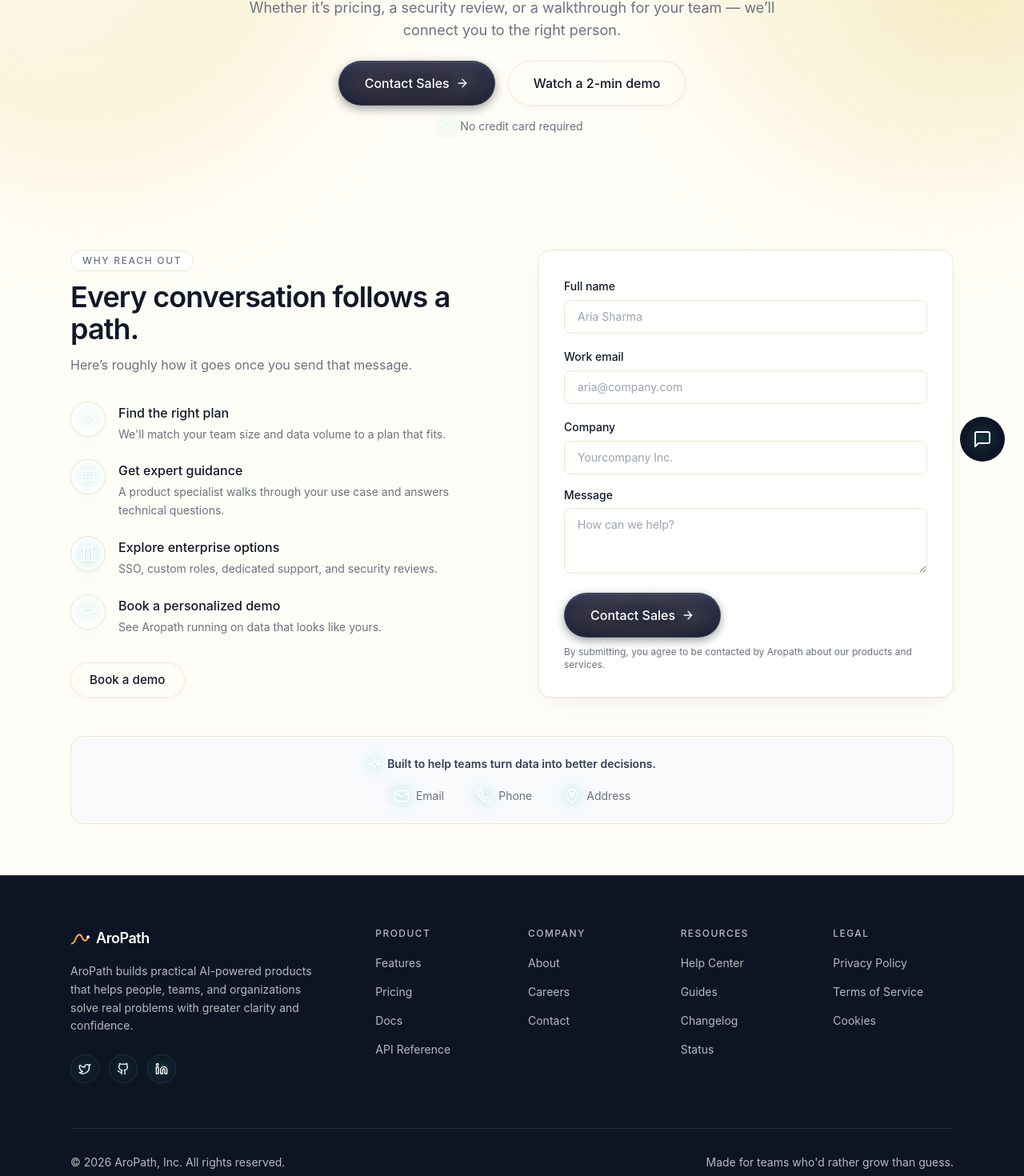
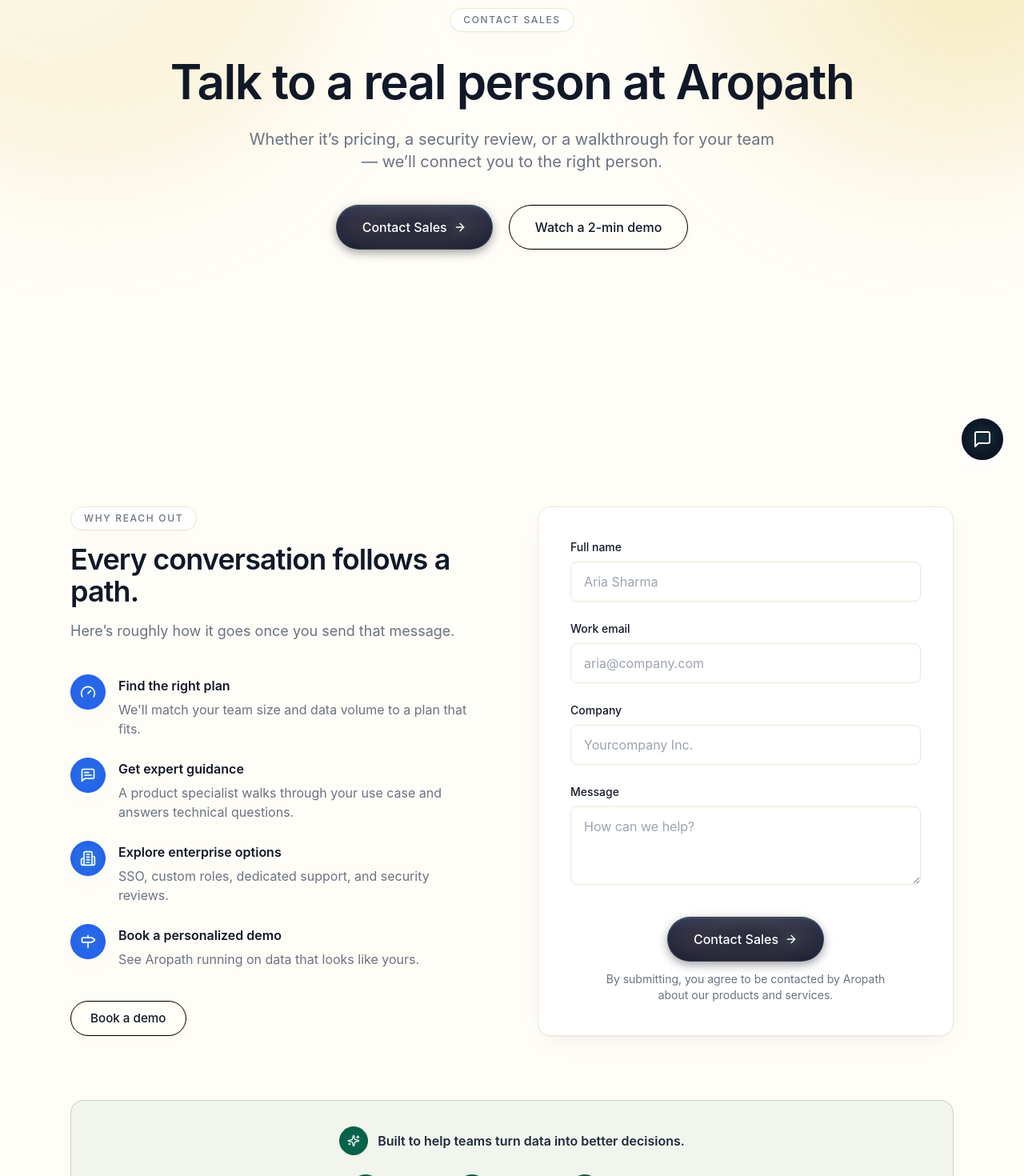
Before and after one commit to Aropath/AP-Website, a Next.js app: page /contact in a window 1280 px wide. Shown: the part 199-1669 px from the top of the page at 80% size. Built offline with nearby package versions, Linux system fonts and the light colour scheme; a web font is replaced by a local one.

Commit message:
Update website changes

```diff
--- a/src/components/contact/AropathContactPage.tsx
+++ b/src/components/contact/AropathContactPage.tsx
@@ -1,12 +1,19 @@
 "use client";
 
 import React, { useState } from "react";
-import { ArrowRight, Check, ShieldCheck, Gauge, MessageSquareText, Building2, Milestone, Mail, Phone, MapPin, Sparkles } from "lucide-react";
+import { ArrowRight, Check, ShieldCheck, Gauge, MessageSquareText, Building2, Milestone, Mail, Phone, Sparkles } from "lucide-react";
+import { siWhatsapp } from "simple-icons";
 import { Container } from "@/components/layout/Container";
 import { Button } from "@/components/ui/Button";
 import { MagneticButton } from "@/components/ui/MagneticButton";
 import { CursorGlow } from "@/components/ui/CursorGlow";
 import { GradientBlob } from "@/components/ui/GradientBlob";
+
+const WhatsappIcon = (props: React.SVGProps<SVGSVGElement>) => (
+  <svg role="img" viewBox="0 0 24 24" fill="currentColor" className={props.className}>
+    <path d={siWhatsapp.path} />
+  </svg>
+);
 
 const BENEFITS = [
   { icon: Gauge, title: "Find the right plan", desc: "We'll match your team size and data volume to a plan that fits." },
@@ -18,46 +25,42 @@
 const CONTACT_METHODS = [
   { icon: Mail, label: "Email" },
   { icon: Phone, label: "Phone" },
-  { icon: MapPin, label: "Address" },
+  { icon: WhatsappIcon, label: "WhatsApp" },
 ];
 
 function Hero() {
   return (
-    <section className="relative overflow-hidden pb-20 pt-20">
+    <section className="relative overflow-hidden min-h-[calc(100vh-5rem)] flex items-center justify-center py-20 sm:py-28">
       <div className="absolute inset-0 bg-path-grid opacity-30" aria-hidden="true" />
       <GradientBlob className="-left-24 top-[-8%] h-72 w-72 opacity-80" />
       <GradientBlob variant="blush" className="right-[-6%] top-0 h-72 w-72 opacity-80" />
       <CursorGlow boundsId="contact-hero" />
 
       <Container className="relative text-center" id="contact-hero">
-        <span className="inline-flex items-center rounded-full border border-line bg-card px-3.5 py-1 text-xs font-medium uppercase tracking-[0.14em] text-ink-muted">
+        <span className="inline-flex items-center rounded-full border border-line bg-card px-4 py-1.5 text-xs font-medium uppercase tracking-[0.14em] text-ink-muted shadow-soft">
           Contact Sales
         </span>
 
-        <h1 className="mt-6 max-w-3xl mx-auto text-4xl sm:text-5xl font-display font-semibold">
+        <h1 className="mt-8 max-w-4xl mx-auto text-4xl sm:text-5xl lg:text-6xl font-display font-semibold leading-[1.18] tracking-tight text-balance">
           Talk to a real person at Aropath
         </h1>
 
-        <p className="mt-4 max-w-2xl mx-auto text-lg text-ink-muted">
+        <p className="mt-7 max-w-2xl mx-auto text-lg sm:text-xl leading-relaxed text-ink-muted">
           Whether it’s pricing, a security review, or a walkthrough for your team — we’ll connect you to the right person.
         </p>
 
-        <div className="mt-6 flex items-center justify-center gap-4">
+        <div className="mt-10 flex items-center justify-center gap-4 sm:gap-5">
           <MagneticButton>
             <Button variant="navy" size="lg" withArrow>
               Contact Sales
             </Button>
           </MagneticButton>
           <MagneticButton>
-            <Button variant="glass" size="lg">
+            <Button variant="glass" size="lg" className="border border-black text-ink hover:border-black">
               <span>Watch a 2-min demo</span>
             </Button>
           </MagneticButton>
         </div>
-
-        <p className="mt-4 text-sm text-ink-muted flex items-center justify-center gap-2">
-          <ShieldCheck className="h-4 w-4 text-amber-500" /> No credit card required
-        </p>
       </Container>
     </section>
   );
@@ -66,27 +69,27 @@
 function Benefits() {
   return (
     <div className="flex flex-col justify-between h-full lg:pr-6">
-      <div className="space-y-3">
-        <span className="inline-flex items-center rounded-full border border-line bg-card px-3.5 py-1 text-xs font-medium uppercase tracking-[0.14em] text-ink-muted">
+      <div className="space-y-4">
+        <span className="inline-flex items-center rounded-full border border-line bg-card px-4 py-1.5 text-xs font-medium uppercase tracking-[0.14em] text-ink-muted shadow-soft">
           Why reach out
         </span>
-        <h2 className="text-3xl font-semibold tracking-tight text-ink sm:text-4xl">
+        <h2 className="text-3xl sm:text-4xl font-semibold tracking-tight text-ink leading-tight">
           Every conversation follows a path.
         </h2>
-        <p className="text-base leading-relaxed text-ink-muted">
+        <p className="text-base sm:text-lg leading-relaxed text-ink-muted">
           Here’s roughly how it goes once you send that message.
         </p>
       </div>
 
-      <ol className="space-y-5 my-6">
+      <ol className="space-y-6 my-8">
         {BENEFITS.map((b) => (
           <li key={b.title} className="flex items-start gap-4">
-            <div className="flex h-11 w-11 shrink-0 items-center justify-center rounded-full bg-white border border-line shadow-soft">
-              <b.icon className="h-5 w-5 text-amber-500" />
+            <div className="flex h-11 w-11 shrink-0 items-center justify-center rounded-full bg-[#2563EB] border border-[#2563EB] shadow-soft">
+              <b.icon className="h-5 w-5 text-white !text-white !stroke-white" />
             </div>
             <div className="pt-0.5">
-              <h4 className="font-medium text-ink">{b.title}</h4>
-              <p className="mt-1 text-sm leading-relaxed text-ink-muted">{b.desc}</p>
+              <h4 className="font-semibold text-ink text-base">{b.title}</h4>
+              <p className="mt-1.5 text-sm sm:text-base leading-relaxed text-ink-muted">{b.desc}</p>
             </div>
           </li>
         ))}
@@ -94,7 +97,7 @@
 
       <div>
         <a href="#contact-form" className="inline-block">
-          <Button variant="outline" size="md">Book a demo</Button>
+          <Button variant="outline" size="md" className="border border-black text-ink hover:border-black">Book a demo</Button>
         </a>
       </div>
     </div>
@@ -115,12 +118,12 @@
 
   if (submitted) {
     return (
-      <div className="rounded-2xl bg-white p-8 shadow-soft text-center h-full flex flex-col items-center justify-center">
-        <div className="mx-auto mb-4 flex h-12 w-12 items-center justify-center rounded-full bg-amber-500 text-white">
+      <div className="rounded-2xl bg-white p-8 shadow-soft text-center h-full flex flex-col items-center justify-center leading-relaxed">
+        <div className="mx-auto mb-4 flex h-12 w-12 items-center justify-center rounded-full bg-[#059669] text-white">
           <Check className="h-5 w-5" />
         </div>
         <h3 className="text-lg font-semibold">Message sent.</h3>
-        <p className="mt-2 text-sm text-ink-muted">Thanks — someone from our sales team will reach out within one business day.</p>
+        <p className="mt-2 text-sm sm:text-base leading-relaxed text-ink-muted">Thanks — someone from our sales team will reach out within one business day.</p>
         <button className="mt-6 inline-block" onClick={() => setSubmitted(false)}>
           <Button variant="outline">Send another message</Button>
         </button>
@@ -129,32 +132,32 @@
   }
 
   return (
-    <form id="contact-form" onSubmit={handleSubmit} className="flex flex-col justify-between h-full space-y-4">
+    <form id="contact-form" onSubmit={handleSubmit} className="flex flex-col justify-between h-full space-y-5 sm:space-y-6">
       <div>
-        <label className="text-sm font-medium text-ink">Full name</label>
-        <input required value={values.name} onChange={update("name")} className="mt-1.5 w-full rounded-lg border border-line bg-canvas px-4 py-2.5 text-sm focus:border-amber-500 focus:outline-none focus:ring-1 focus:ring-amber-500" placeholder="Aria Sharma" />
+        <label className="text-sm font-medium text-ink block mb-2">Full name</label>
+        <input required value={values.name} onChange={update("name")} className="w-full rounded-lg border border-line bg-canvas px-4 py-3 text-sm sm:text-base leading-relaxed focus:border-amber-500 focus:outline-none focus:ring-1 focus:ring-amber-500" placeholder="Aria Sharma" />
       </div>
 
       <div>
-        <label className="text-sm font-medium text-ink">Work email</label>
-        <input required type="email" value={values.email} onChange={update("email")} className="mt-1.5 w-full rounded-lg border border-line bg-canvas px-4 py-2.5 text-sm focus:border-amber-500 focus:outline-none focus:ring-1 focus:ring-amber-500" placeholder="aria@company.com" />
+        <label className="text-sm font-medium text-ink block mb-2">Work email</label>
+        <input required type="email" value={values.email} onChange={update("email")} className="w-full rounded-lg border border-line bg-canvas px-4 py-3 text-sm sm:text-base leading-relaxed focus:border-amber-500 focus:outline-none focus:ring-1 focus:ring-amber-500" placeholder="aria@company.com" />
       </div>
 
       <div>
-        <label className="text-sm font-medium text-ink">Company</label>
-        <input required value={values.company} onChange={update("company")} className="mt-1.5 w-full rounded-lg border border-line bg-canvas px-4 py-2.5 text-sm focus:border-amber-500 focus:outline-none focus:ring-1 focus:ring-amber-500" placeholder="Yourcompany Inc." />
+        <label className="text-sm font-medium text-ink block mb-2">Company</label>
+        <input required value={values.company} onChange={update("company")} className="w-full rounded-lg border border-line bg-canvas px-4 py-3 text-sm sm:text-base leading-relaxed focus:border-amber-500 focus:outline-none focus:ring-1 focus:ring-amber-500" placeholder="Yourcompany Inc." />
       </div>
 
       <div className="flex-1 flex flex-col">
-        <label className="text-sm font-medium text-ink">Message</label>
-        <textarea required value={values.message} onChange={update("message")} rows={3} className="mt-1.5 w-full flex-1 min-h-[80px] rounded-lg border border-line bg-canvas px-4 py-2.5 text-sm focus:border-amber-500 focus:outline-none focus:ring-1 focus:ring-amber-500" placeholder="How can we help?" />
+        <label className="text-sm font-medium text-ink block mb-2">Message</label>
+        <textarea required value={values.message} onChange={update("message")} rows={3} className="w-full flex-1 min-h-[90px] rounded-lg border border-line bg-canvas px-4 py-3 text-sm sm:text-base leading-relaxed focus:border-amber-500 focus:outline-none focus:ring-1 focus:ring-amber-500" placeholder="How can we help?" />
       </div>
 
-      <div className="pt-2">
-        <Button type="submit" variant="primary" size="lg" withArrow>
+      <div className="pt-4 flex flex-col items-center justify-center text-center">
+        <Button type="submit" variant="primary" size="lg" withArrow className="px-8">
           Contact Sales
         </Button>
-        <p className="mt-2.5 text-xs text-ink-muted">By submitting, you agree to be contacted by Aropath about our products and services.</p>
+        <p className="mt-3 text-xs sm:text-sm leading-relaxed text-ink-muted max-w-sm mx-auto">By submitting, you agree to be contacted by Aropath about our products and services.</p>
       </div>
     </form>
   );
@@ -165,23 +168,28 @@
     <>
       <Hero />
 
-      <Container className="py-16">
+      <Container className="py-20 sm:py-28">
         <div className="grid gap-12 lg:grid-cols-2 lg:gap-16 items-stretch">
           <Benefits />
-          <div className="bg-white rounded-2xl p-6 sm:p-8 shadow-soft border border-line flex flex-col">
+          <div className="bg-white rounded-2xl p-6 sm:p-10 shadow-soft border border-line flex flex-col">
             <ContactForm />
           </div>
         </div>
 
-        <div className="mt-12 rounded-2xl bg-slate-50 border border-line p-6 text-center">
-          <p className="inline-flex items-center justify-center gap-2 text-sm font-semibold text-slate-700">
-            <Sparkles className="h-4 w-4 text-amber-500" /> Built to help teams turn data into better decisions.
+        <div className="mt-16 sm:mt-20 rounded-2xl bg-[#065f46]/5 border border-[#065f46]/20 p-8 text-center">
+          <p className="inline-flex items-center justify-center gap-3 text-sm sm:text-base font-semibold text-slate-800 leading-relaxed">
+            <span className="flex h-9 w-9 shrink-0 items-center justify-center rounded-full bg-[#065f46] border border-[#065f46] shadow-soft">
+              <Sparkles className="h-4 w-4 text-white !text-white !stroke-white" />
+            </span>
+            <span>Built to help teams turn data into better decisions.</span>
           </p>
 
-          <div className="mt-4 flex flex-wrap items-center justify-center gap-6 sm:gap-10">
+          <div className="mt-6 flex flex-wrap items-center justify-center gap-6 sm:gap-10">
             {CONTACT_METHODS.map((m) => (
-              <div key={m.label} className="flex items-center gap-2 text-sm text-ink-muted">
-                <m.icon className="h-5 w-5 text-amber-500" />
+              <div key={m.label} className="flex items-center gap-3 text-sm sm:text-base text-ink font-medium">
+                <div className="flex h-10 w-10 shrink-0 items-center justify-center rounded-full bg-[#065f46] border border-[#065f46] shadow-soft">
+                  <m.icon className="h-5 w-5 text-white !text-white !stroke-white" />
+                </div>
                 <span>{m.label}</span>
               </div>
             ))}
--- a/src/components/layout/BackToTop.tsx
+++ b/src/components/layout/BackToTop.tsx
@@ -90,10 +90,10 @@
         type="button"
         onClick={() => setOpen(!open)}
         className={cn(
-          "flex h-14 w-14 items-center justify-center rounded-full shadow-card transition-all duration-300 focus-visible:outline-none focus-visible:ring-2 focus-visible:ring-ink/40",
+          "flex h-14 w-14 items-center justify-center rounded-full border-2 border-white shadow-card transition-all duration-300 focus-visible:outline-none focus-visible:ring-2 focus-visible:ring-ink/40",
           open
-            ? "border border-line bg-card text-ink hover:bg-saffron/20"
-            : "bg-[#0D1524] text-white hover:-translate-y-1 hover:shadow-lg"
+            ? "bg-card text-ink hover:bg-saffron/20"
+            : "bg-[#0D1524] text-white shadow-lg hover:-translate-y-1"
         )}
         aria-label="Open contact menu"
         aria-expanded={open}
```
